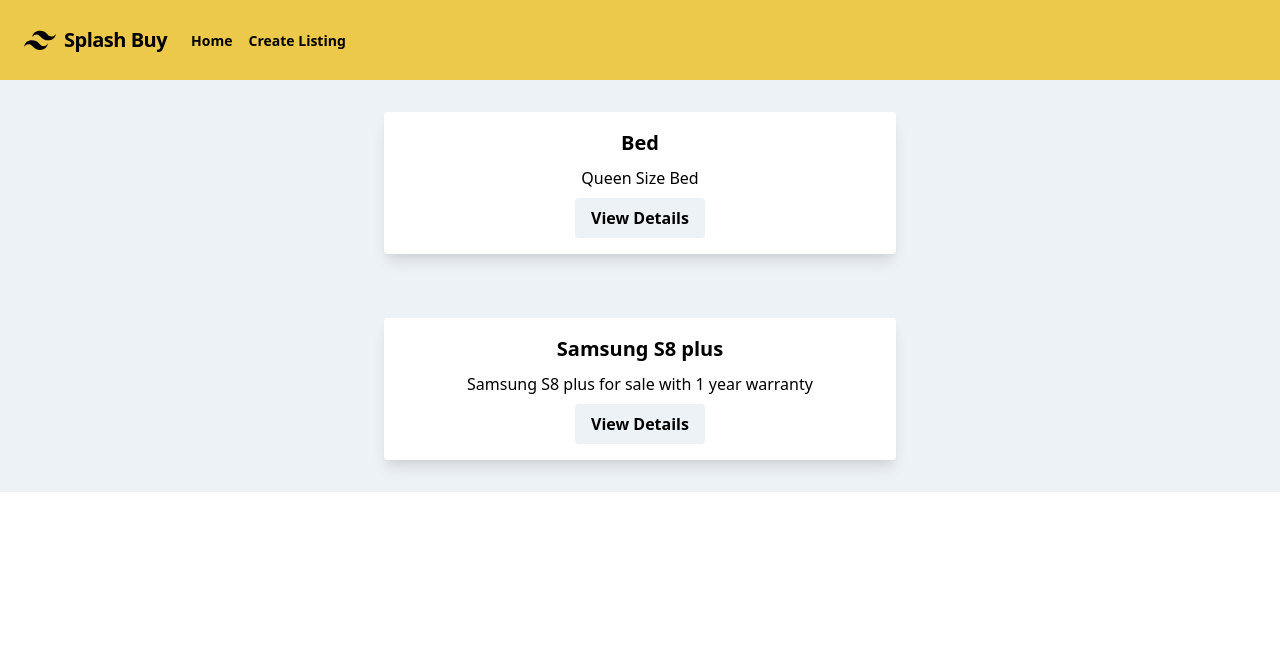
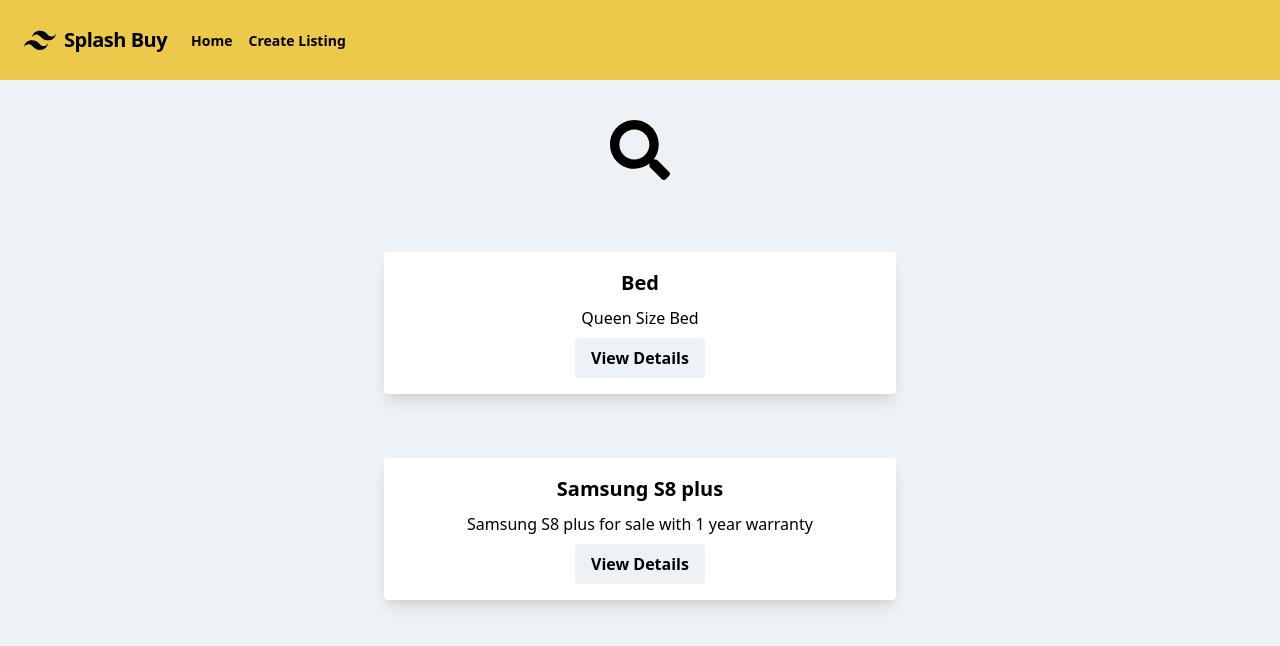
Before and after one commit to leshayface/6-search-listings, a React (Create React App) app: page / in a window 1280 px wide. Shown: the top 646 px of the page. Built offline with nearby package versions, Linux system fonts and the light colour scheme; data requests are answered from the project's data file.

Commit message:
feat(SearchForm): add search for title string

```diff
--- a/package.json
+++ b/package.json
@@ -3,6 +3,9 @@
   "version": "0.1.0",
   "private": true,
   "dependencies": {
+    "@fortawesome/fontawesome-svg-core": "^1.2.30",
+    "@fortawesome/free-solid-svg-icons": "^5.14.0",
+    "@fortawesome/react-fontawesome": "^0.1.11",
     "@testing-library/jest-dom": "^4.2.4",
     "@testing-library/react": "^9.3.2",
     "@testing-library/user-event": "^7.1.2",
@@ -13,6 +16,7 @@
     "react-dom": "^16.13.1",
     "react-router-dom": "^5.2.0",
     "react-scripts": "3.4.3",
+    "styled-components": "^5.1.1",
     "typescript": "^4.0.2"
   },
   "scripts": {
--- a/src/components/Home.tsx
+++ b/src/components/Home.tsx
@@ -1,4 +1,5 @@
 import React, { useEffect, useState } from 'react';
+import SearchForm from './search/SearchForm'
 import axios from 'axios';
 
 
@@ -14,19 +15,34 @@ export interface Values {
 
 export default function Home() {
 
+  const [search, setSearch] = useState("");
+  const [searchValue, setSearchValue] = useState("");
+
   const [data, setData] = useState([] as Values[]);
   useEffect(() => {
       getData();
-  }, []);
+  }, [searchValue]);
 
   const getData = async () => {
-    const listings = await axios.get(`http://localhost:5000/listings`);
+    const listings = await axios.get(`http://localhost:5000/listings?title_like=${searchValue}`);
     setData(listings.data);
     console.log(listings)
   }
 
+  const updateSearch = (e: any) => {
+    setSearch(e.target.value);
+    console.log(search);
+  }
+
+  const updateSearchValue = (e: any) => {
+    e.preventDefault();
+    setSearchValue(search);
+    search === "" && setSearchValue("salad");
+  }
+
   return (
-    <div className="flex flex-col items-center bg-gray-200">
+    <div className="flex flex-col items-center bg-gray-200 h-screen">
+      <SearchForm search={search} updateSearch={updateSearch} updateSearchValue={updateSearchValue}/>
       {data.map(listing => (
         <div className="max-w-lg bg-white rounded overflow-hidden shadow-lg my-8 w-3/4 text-center" key={listing.title}>
           <div className="px-6 py-4">
--- /dev/null
+++ b/src/components/search/Animations.css
@@ -0,0 +1,22 @@
+
+@keyframes slideInFromLeft {
+  0% {
+    transform: translateX(-100%);
+    opacity: 1;
+  }
+  100% {
+    transform: translateX(0);
+    opacity: 1;
+  }
+}
+
+@keyframes shrink {
+  from {
+    transform: scale(1);
+    opacity: 0.8;
+  }
+  to {
+    transform: scale(0);
+    opacity: 0;
+  }
+};
--- /dev/null
+++ b/src/components/search/SearchForm.jsx
@@ -0,0 +1,113 @@
+import React, {useState} from 'react';
+import styled from 'styled-components';
+import { FontAwesomeIcon } from '@fortawesome/react-fontawesome'
+import { faSearch } from '@fortawesome/free-solid-svg-icons'
+import './Animations.css';
+
+
+const FormContainer = styled.div`
+  position: relative;
+  margin: 40px;
+`;
+
+const SearchContainer = styled.form`
+  height: 60px;
+`;
+
+const SearchInput = styled.input `
+  box-sizing: border-box;
+  padding: 0 40px 0 10px;
+  width: 100%;
+  height: 50px;
+  border: 4px solid #000;
+  background: none;
+  color: #000;
+  font-family: Roboto;
+  font-size: 16px;
+  font-weight: 400;
+  border-radius: 4px;
+
+  @media only screen and (min-width: 320px) {
+    width: 300px;
+  }
+
+  ::placeholder {
+    color: #000;
+    opacity: 0.8;
+  }
+`;
+
+const SearchButton = styled.button`
+  background: none;
+  position: absolute;
+  top: 0;
+  right: 0;
+  height: 50px;
+  width: 50px;
+  padding: 0;
+  outline: 0;
+  border: 0;
+  cursor: pointer;
+`;
+
+const SearchIcon = styled(FontAwesomeIcon)`
+  width: 20px !important;
+  height: 20px;
+  font-family: Roboto;
+  color: #000;
+`;
+
+const LargeSearchIcon = styled(FontAwesomeIcon)`
+  bottom: 50px;
+  color: #000;
+  width: 60px !important;
+  height: 60px;
+`;
+
+const SearchForm = ({search, updateSearch, updateSearchValue}) => {
+  const [onShrink, setOnShrink] = useState(false);
+  const [afterShrink, setAfterShrink] = useState(false);
+
+  const onShrinkChange = () => {
+    setOnShrink(true);
+    afterShrinkChange();
+  }
+
+  const afterShrinkChange = () => {
+    setTimeout(() => {
+      setAfterShrink(true)
+    }, 400);
+  }
+
+  const searchContainerStyle = () => {
+    return {
+      display: afterShrink ? "block" : "none",
+      animationName: afterShrink && "slideInFromLeft",
+      animationDuration: afterShrink && "1s",
+      animationTimingFunction: afterShrink && "ease-out",
+      animationFillMode: afterShrink && "forwards",
+    }
+   };
+
+   const largeSearchIconStyle = () => {
+    return {
+      display: afterShrink ? "none" : "block",
+      animationName: onShrink && "shrink",
+      animationDuration: onShrink && "1s",
+      animationTimingFunction: onShrink && "ease-out",
+      animationFillMode: "forwards",
+    }
+   }
+
+  return (
+    <FormContainer className="formContainer">
+      <SearchContainer style={searchContainerStyle()} onSubmit={updateSearchValue}>
+        <SearchInput type="text" value={search} placeholder="eg. Samsung" onChange={updateSearch}/>
+        <SearchButton type="submit" ><SearchIcon icon={faSearch} /></SearchButton>
+      </SearchContainer>
+      <LargeSearchIcon style={largeSearchIconStyle()} icon={faSearch} onClick={onShrinkChange} />
+    </FormContainer>
+   );
+}
+
+export default SearchForm;
```
Also changed, not shown: 1 other file (tests, documents, lock files or other folders).
